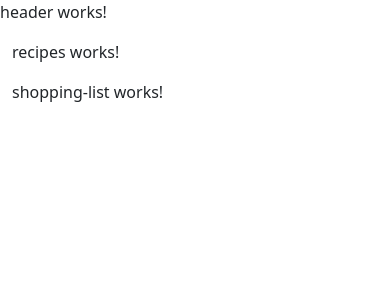
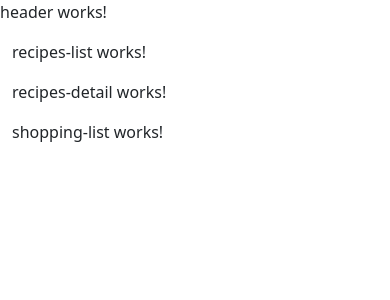
Before and after one commit to afolabiopakunle/angular-food-cart, an Angular app: page / in a window 390 px wide. Shown: the top 300 px of the page. Built offline with nearby package versions, Linux system fonts and the light colour scheme.

Commit message:
app recipes list and details referenced

```diff
--- a/src/app/recipes/recipes.component.html
+++ b/src/app/recipes/recipes.component.html
@@ -1 +1,8 @@
-<p>recipes works!</p>
+<div class="row">
+  <div class="col-md-5">
+    <app-recipes-list></app-recipes-list>
+  </div>
+  <div class="col-md-7">
+    <app-recipes-detail></app-recipes-detail>
+  </div>
+</div>
```
